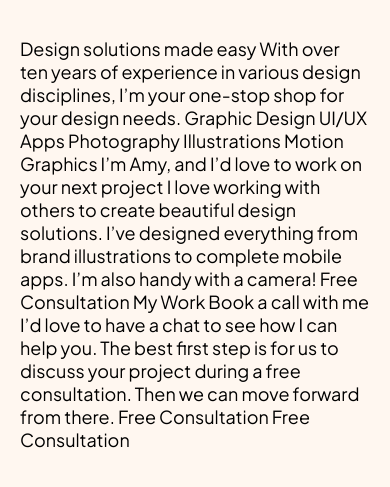
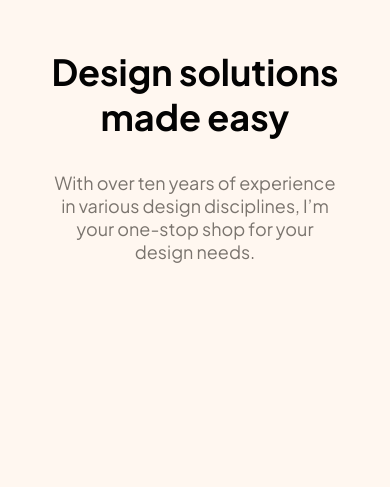
Before and after one commit to Avatar-J/Single-Page-Design-Portfolio, a plain HTML site: page index.html in a window 390 px wide. Shown: the part 79-566 px from the top of the page. Drawn offline with Linux system fonts and the light colour scheme.

Commit message:
responsive hero section complete

```diff
--- a/index.html
+++ b/index.html
@@ -28,16 +28,22 @@
       </header>
 
       <main>
-        Design solutions made easy With over ten years of experience in various
-        design disciplines, I’m your one-stop shop for your design needs.
-        Graphic Design UI/UX Apps Photography Illustrations Motion Graphics I’m
+        <section class="hero-section">
+          <h1>Design solutions made easy</h1>
+          <p>
+            With over ten years of experience in various design disciplines, I’m
+            your one-stop shop for your design needs.
+          </p>
+        </section>
+
+        <!-- Graphic Design UI/UX Apps Photography Illustrations Motion Graphics I’m
         Amy, and I’d love to work on your next project I love working with
         others to create beautiful design solutions. I’ve designed everything
         from brand illustrations to complete mobile apps. I’m also handy with a
         camera! Free Consultation My Work Book a call with me I’d love to have a
         chat to see how I can help you. The best first step is for us to discuss
         your project during a free consultation. Then we can move forward from
-        there. Free Consultation Free Consultation
+        there. Free Consultation Free Consultation -->
       </main>
     </div>
   </body>
--- a/main.css
+++ b/main.css
@@ -57,9 +57,44 @@ button {
   cursor: pointer;
   background-color: var(--black);
 }
+.hero-section {
+  display: flex;
+  flex-direction: column;
+  width: 100%;
+  margin-bottom: var(--margin-btw-content);
+}
+h1 {
+  height: 90;
+  font-weight: bold;
+  font-size: 36px;
+  width: 100%;
+  text-align: center;
+  padding: 12px;
+  color: var(--black);
+}
+p {
+  color: var(--medium-brown);
+  text-align: center;
+}
+.hero-section p {
+  height: 104px;
+  padding: 20px 29px;
+}
 @media only screen and (min-width: 768px) {
   .wrapper {
     max-width: 600px;
+  }
+  .hero-section {
+    justify-content: center;
+    align-items: center;
+  }
+  h1 {
+    height: 71px;
+    font-size: var(--heading-L);
+  }
+  .hero-section p {
+    height: 56px;
+    width: 80%;
   }
 }
 @media only screen and (min-width: 1000px) {
```
